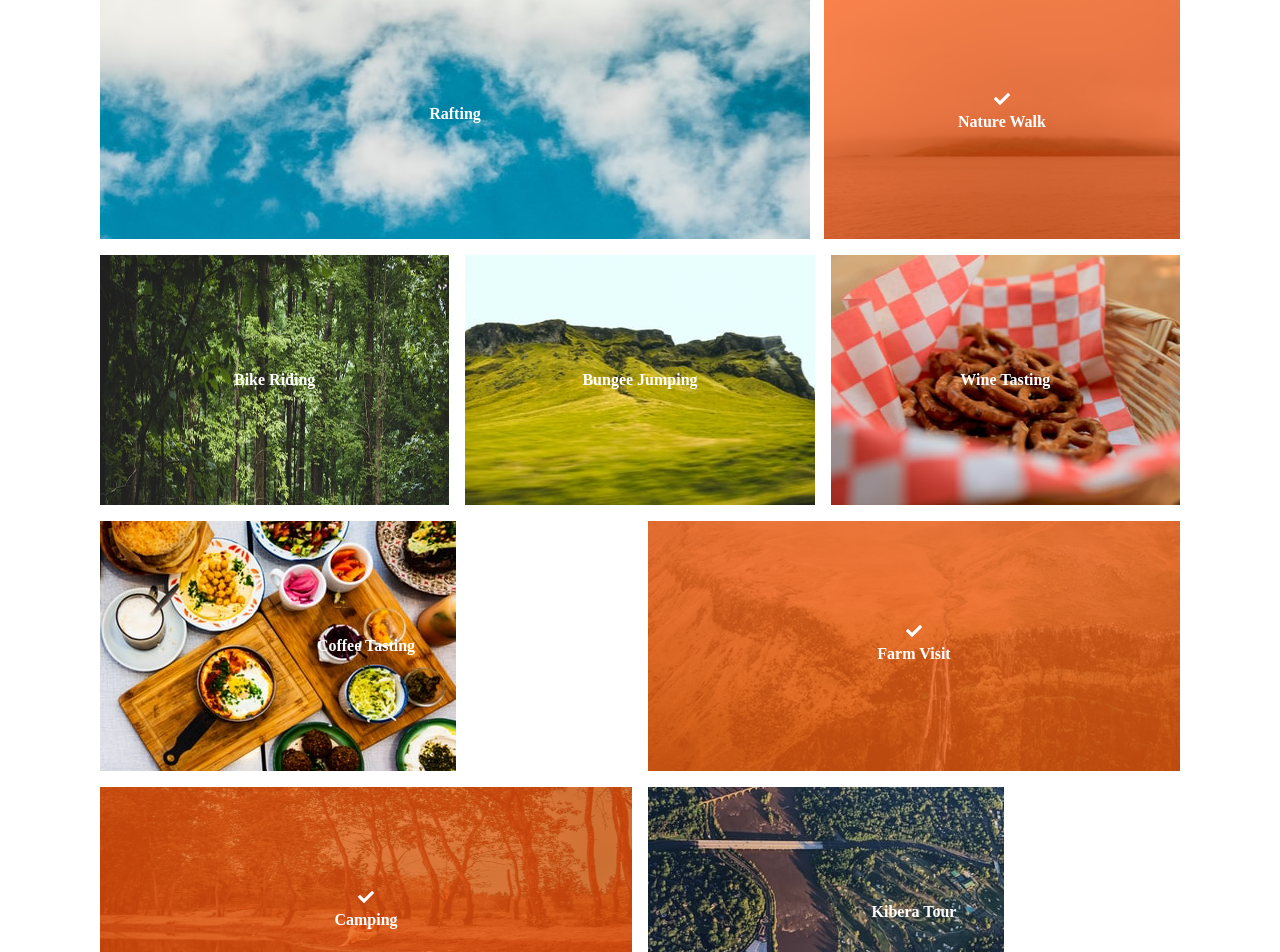
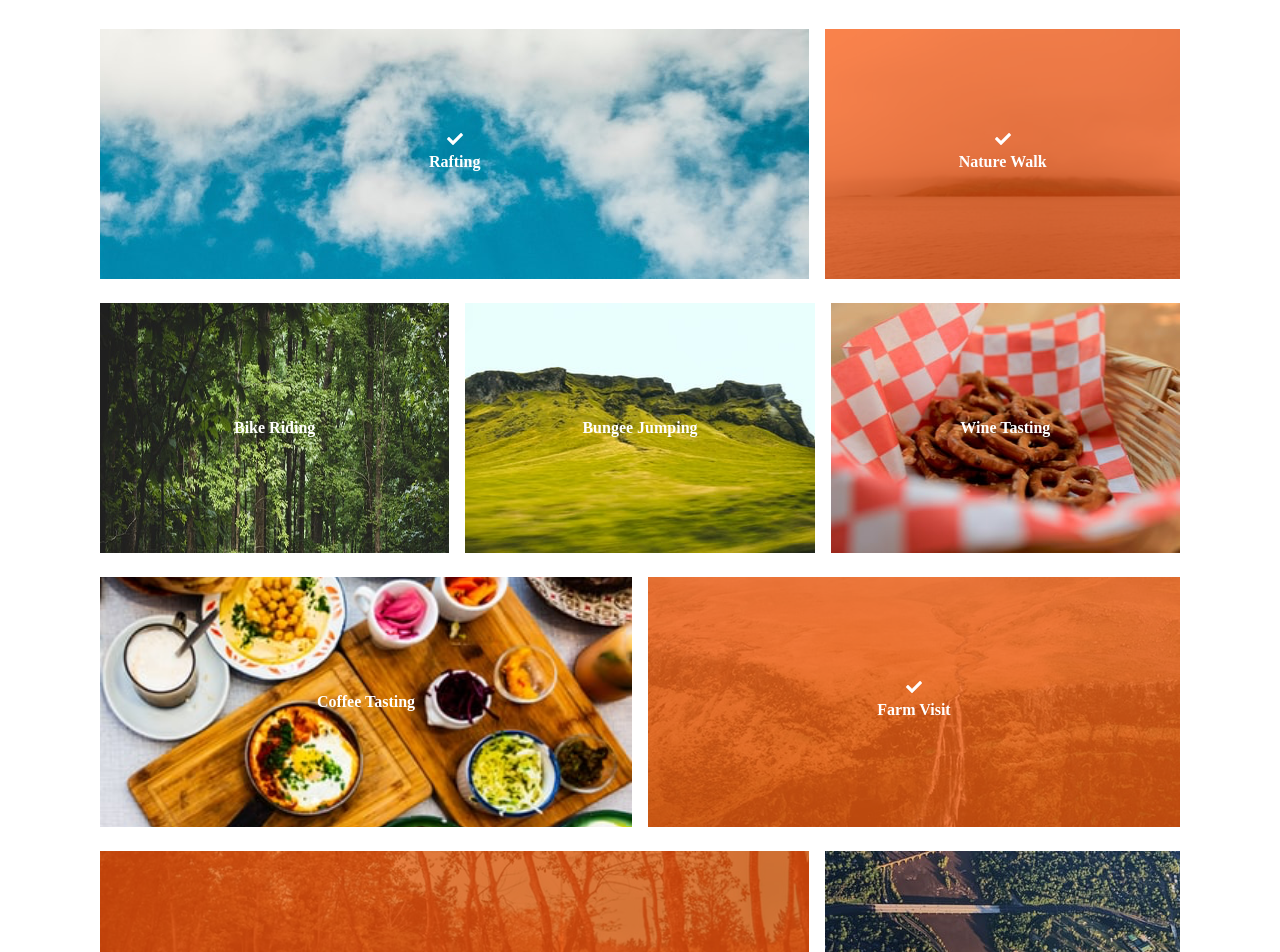
Before and after one commit to meedaah19/travel, a React (Vite) app: page / in a window 1280 px wide. Shown: the part 560-1512 px from the top of the page. Built offline with nearby package versions, Linux system fonts and the light colour scheme.

Commit message:
Enhance layout responsiveness and improve accessibility across About, ContentImages, Copyright, and PaymentMethod components

```diff
--- a/src/components/About.jsx
+++ b/src/components/About.jsx
@@ -5,7 +5,7 @@ import reviewImg2 from '../assets/review-img2.png';
 export default function About() {
     return(
         <div className="overflow-x-hidden lg:w-[1441px] lg:h-[518px] bg-[#F8F8F8] mt-16  ">
-            <div className="lg:w-[1280px] lg:p-[100px] p-[30px] flex items-left">
+            <div className="lg:w-[1280px] lg:p-[100px] p-[30px] flex items-left flex-wrap lg:flex-nowrap md:flex-nowrap ">
             <div className=" w-[356px] h-[318px]">
             <p className=" size-[14px] font-[mulish] font-[14px] text-[#9B9B9B] ">TESTIMONIALS</p>
             <h1 className="font-[didot] font-[700] leading-[40px] w-[280px] pt-10 text-5xl " >What <br /> customers <br />
@@ -16,16 +16,16 @@ export default function About() {
              <FaChevronRight size={24} />
             </div>
             </div>
-            <div className=" flex ml-[80px]">
-            <div className="text-left bg-white w-[356px] h-[318px] p-7">
+            <div className=" flex lg:ml-[80px] flex-wrap lg:flex-nowrap md:flex-nowrap">
+            <div className="text-left bg-white lg:w-[356px] lg:h-[318px] p-7">
                 <h1 className=" text-[rgb(0,0,0)] font-[didot] font-[700] leading-[40px]">Best User Experience</h1>
                 <p className=" font-[mulish] font-[400] leading-[20px] tracking-normal text-[#4A4A4A] ">Because the rock was laid down in layers, there is a variation in the hardness of the rock formed. When water runoff trickles across the rock, some areas erode rapidly whereas others hold firm. This variation in erosion speed causes the formation of pinnacles, or “hoodoos” of stable rock.</p>
-                <div className="flex items-center mt-6 gap-2">
+                <div className="flex items-center lg:mt-6 mt-20 gap-2">
                 <img className="w-[40px] h-[40px] border rounded-4xl border-white " src={reviewImg1} alt="reviewImg1" />
                 <p className=" font-[mulish] font-[400] leading-[19px] text-[#4A4A4A]  ">Derek Dunn</p>
                 </div>
             </div>
-            <div className="text-left bg-white w-[356px] h-[318px] p-7 ml-[20px]">
+            <div className="text-left bg-white lg:w-[356px] lg:h-[318px] p-7 lg:ml-[20px]">
                 <h1 className=" text-[rgb(0,0,0)] font-[didot] font-[700] leading-[40px]">Friendly staff</h1>
                 <p className=" font-[mulish] font-[400] leading-[20px] tracking-normal text-[#4A4A4A] ">Whether its a driving tour, a cruise or a bus, leaf viewing is a great way to spend a fall vacation. It is also big tour business and the are many options. </p>
                 <div className="flex items-center mt-20 gap-2">
--- a/src/components/ContentImages.jsx
+++ b/src/components/ContentImages.jsx
@@ -13,21 +13,29 @@ import image9 from '../assets/image9.png';
 export default function ContentImages(){
     return(
         <>
-            <div className="flex lg:grid lg:grid-cols-2 md:grid md:grid-cols-2 gap-4 flex-col">
-                            <div className="relative lg:w-[710px] ">
-                            <img className="h-[250px]  " src={image1} alt="image1"/>
-                            <p className="absolute inset-0 flex justify-center items-center font-[didot] font-[700] leading-[30px] text-white ">Rafting</p>
+            <div className="px-4 lg:px-0 py-10 space-y-6">
+
+                            <div className="grid lg:grid-cols-[2fr_1fr] md:grid-cols-[2fr_1fr]grid-cols-1 gap-4">
+                            <div className="relative">
+                            <img className="h-[250px] w-full object-cover"  src={image1} alt="image1"/>
+                            <div className="absolute inset-0 flex flex-col justify-center items-center font-[didot] font-[700] leading-[30px] text-white ">
+                            <FaCheck/>
+                            <p>Rafting</p>
                             </div>
-                            <div className="relative lg:w-[356px] lg:ml-44  ">
+                            </div>
+
+                            <div className="relative">
                             <div className="absolute inset-0 bg-[#FF5200B2]"></div>
-                            <img  src={image2} alt="image2"/>
+                            <img className="h-[250px] w-full object-cover"  src={image2} alt="image2"/>
                             <div className="absolute inset-0 flex flex-col justify-center items-center font-[didot] font-[700] leading-[30px] text-white ">
                             <FaCheck/>
                             <p>Nature Walk</p>
                             </div>
                             </div>
-                        </div>
-                        <div className="flex lg:grid lg:grid-cols-3 md:grid md:grid-cols-3 flex-col gap-4 pt-4">
+                            </div>
+
+
+                        <div className="grid lg:grid-cols-3 gap-4 md:grid-cols-3 grid-cols-1">
                         <div className="relative">
                             <img className="w-[357px] h-[250px]" src={image3} alt="image3"/>
                             <p className="absolute inset-0 flex justify-center items-center font-[didot] font-[700] leading-[30px] text-white ">Bike Riding</p>
@@ -41,33 +49,36 @@ export default function ContentImages(){
                             <p className="absolute inset-0 flex justify-center items-center font-[didot] font-[700] leading-[30px] text-white ">Wine Tasting</p>
                             </div>
                         </div>
-                        <div className="flex lg:grid lg:grid-cols-2 md:grid md:grid-cols-2 flex-col gap-4 pt-4">
+
+                        <div className="grid lg:grid lg:grid-cols-2 md:grid md:grid-cols-2 grid-cols-1 gap-4">
                             <div className="relative  ">
-                            <img src={image6} alt="image6"/>
+                            <img className="h-[250px] w-full object-cover" src={image6} alt="image6"/>
                             <p className="absolute inset-0 flex justify-center items-center font-[didot] font-[700] leading-[30px] text-white ">Coffee Tasting</p>
                             </div>
                             <div className="relative ">
                             <div className="absolute inset-0 bg-[#FF5200B2]"></div>
-                            <img className="h-[250px]  " src={image7} alt="image7"/>
+                            <img className="h-[250px] w-full object-cover" src={image7} alt="image7"/>
                             <div className="absolute inset-0 flex flex-col justify-center items-center font-[didot] font-[700] leading-[30px] text-white ">
                             <FaCheck/>
                             <p>Farm Visit</p>
                             </div>
                             </div>
                         </div>
-                        <div className="flex lg:grid lg:grid-cols-2 md:grid md:grid-cols-2 flex-col gap-4 pt-4">
+
+                        <div className="grid grid-cols-1 lg:grid-cols-[2fr_1fr] md:grid-cols-[2fr_1fr] gap-4">
                         <div className="relative">
                             <div className="absolute inset-0 bg-[#FF5200B2]"></div>
-                            <img className="h-[250px] w-[733px] " src={image8} alt="image8"/>
+                            <img className="h-[250px] w-full object-cover"  src={image8} alt="image8"/>
                             <div className="absolute inset-0 flex flex-col justify-center items-center font-[didot] font-[700] leading-[30px] text-white ">
                             <FaCheck/>
                             <p>Camping</p>
                             </div>
                             </div>
                             <div className="relative">
-                            <img className="h-[250px]"  src={image9} alt="image9"/>
+                            <img className="h-[250px] w-full object-cover"   src={image9} alt="image9"/>
                             <p className="absolute inset-0 flex justify-center items-center font-[didot] font-[700] leading-[30px] text-white ">Kibera Tour</p>
                             </div>
+                        </div>
                         </div>
         </>
     )
--- a/src/components/Copyright.jsx
+++ b/src/components/Copyright.jsx
@@ -4,10 +4,10 @@ export default function Copyright(){
             <hr className="border-t-[1px] border-[#D8D8D8]" />
             <div className="lg:w-[1280px] lg:p-[100px] p-[30px] pt-[50px] pb-[50px] flex justify-between">
                 <div>
-                    <p className="font-[mulish] font-[400] text-[#333333] text-[11px]">Copyright © 2019 Travelsy Ltd. All rights reserved</p>
+                    <p className="font-[mulish] font-[400] text-[#333333] md:text-[15px] lg:text-[15px] text-[11px]">Copyright © 2019 Travelsy Ltd. All rights reserved</p>
                 </div>
                 <div>
-                    <p className="font-[mulish] font-[400] text-[#333333] text-[11px] ">Made in Kenya by Ralak</p>
+                    <p className="font-[mulish] font-[400] text-[#333333] md:text-[15px] lg:text-[15px] text-[11px] ">Made in Kenya by Ralak</p>
                 </div>
             </div>
         </div>
--- a/src/components/PaymentMethod.jsx
+++ b/src/components/PaymentMethod.jsx
@@ -20,7 +20,7 @@ export default function PaymentMethod(){
                 <img className='w-[43px] h-[13px] ' src={payment3} alt="payment3" />
                 <img className='w-[70px] h-[20px] ' src={payment4} alt="payment4" />
                 <img className='w-[34px] h-[27px] ' src={payment5} alt="payment5" />
-                <div className='flex text-center'>
+                <div className='flex text-center gap-2 '>
                 <div className='flex text-center border border-[#E4E4E4] p-2 w-[231px] h-[40px]'>
                 <img className='w-[20px] h-[20px] rounded-4xl ' src={payment6} alt="payment6" />
                 <p className='font-[mulish] font-[400] text-[#9B9B9B] pl-2 pr-4 '>English (United State)</p>
```
